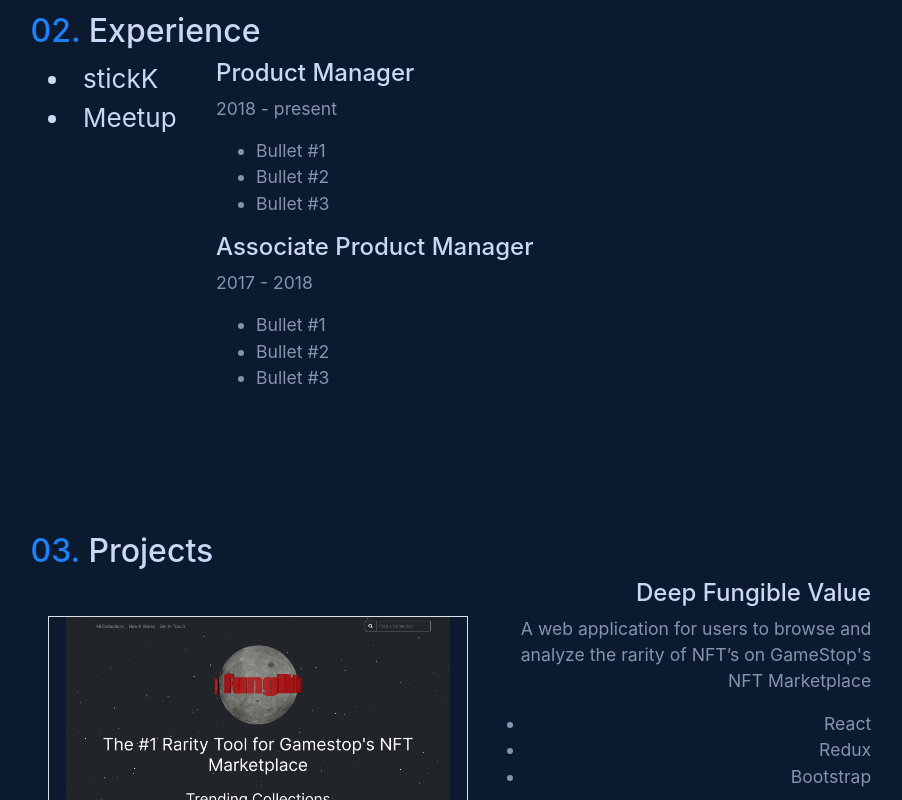
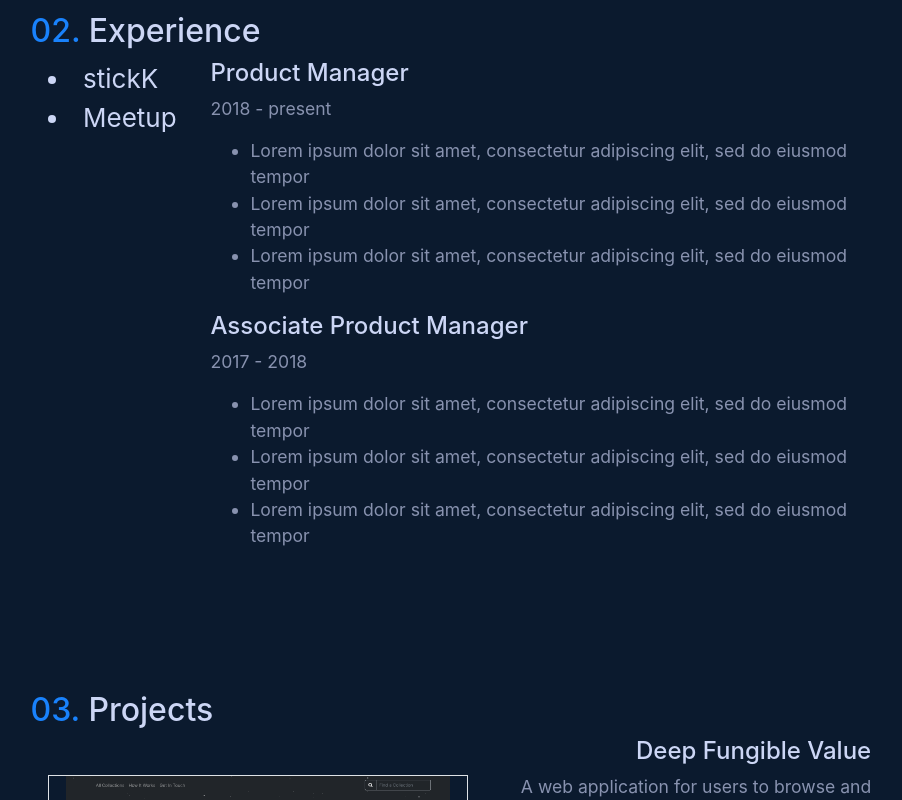
Before and after one commit to brownjer3/personal-website, a React (Create React App) app: page / in a window 1280 px wide. Shown: the part 1600-2400 px from the top of the page, without its empty margins (172-1074 px from the left). Built offline with nearby package versions, Linux system fonts and the light colour scheme.

Commit message:
minor edits to page content

```diff
--- a/src/data/JobData.js
+++ b/src/data/JobData.js
@@ -3,24 +3,40 @@ export const jobData = {
 		{
 			title: "Product Manager",
 			years: "2018 - present",
-			bullets: ["Bullet #1", "Bullet #2", "Bullet #3"],
+			bullets: [
+				"Lorem ipsum dolor sit amet, consectetur adipiscing elit, sed do eiusmod tempor",
+				"Lorem ipsum dolor sit amet, consectetur adipiscing elit, sed do eiusmod tempor",
+				"Lorem ipsum dolor sit amet, consectetur adipiscing elit, sed do eiusmod tempor",
+			],
 		},
 		{
 			title: "Associate Product Manager",
 			years: "2017 - 2018",
-			bullets: ["Bullet #1", "Bullet #2", "Bullet #3"],
+			bullets: [
+				"Lorem ipsum dolor sit amet, consectetur adipiscing elit, sed do eiusmod tempor",
+				"Lorem ipsum dolor sit amet, consectetur adipiscing elit, sed do eiusmod tempor",
+				"Lorem ipsum dolor sit amet, consectetur adipiscing elit, sed do eiusmod tempor",
+			],
 		},
 	],
 	Meetup: [
 		{
 			title: "Senior Community Experience Specialist",
 			years: "2016 - 2017",
-			bullets: ["Bullet #1", "Bullet #2", "Bullet #3"],
+			bullets: [
+				"Lorem ipsum dolor sit amet, consectetur adipiscing elit, sed do eiusmod tempor",
+				"Lorem ipsum dolor sit amet, consectetur adipiscing elit, sed do eiusmod tempor",
+				"Lorem ipsum dolor sit amet, consectetur adipiscing elit, sed do eiusmod tempor",
+			],
 		},
 		{
 			title: "Community Experience Specialist",
 			years: "2014 - 2016",
-			bullets: ["Bullet #1", "Bullet #2", "Bullet #3"],
+			bullets: [
+				"Lorem ipsum dolor sit amet, consectetur adipiscing elit, sed do eiusmod tempor",
+				"Lorem ipsum dolor sit amet, consectetur adipiscing elit, sed do eiusmod tempor",
+				"Lorem ipsum dolor sit amet, consectetur adipiscing elit, sed do eiusmod tempor",
+			],
 		},
 	],
 };
--- a/src/mainComponents/OtherStuff.js
+++ b/src/mainComponents/OtherStuff.js
@@ -43,7 +43,7 @@ const OtherStuff = () => {
 						<span>Grinnell College</span>
 						<span>2014</span>
 					</p>
-					Grinnell College Men's Soccer Captain
+					Men's Soccer Captain
 					<p className="content-text">
 						Lorem ipsum dolor sit amet, consectetur adipiscing elit, sed do
 						eiusmod tempor incididunt ut labore et dolore magna aliqua.
```
